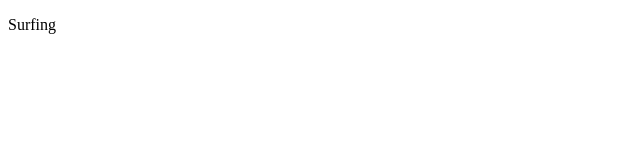
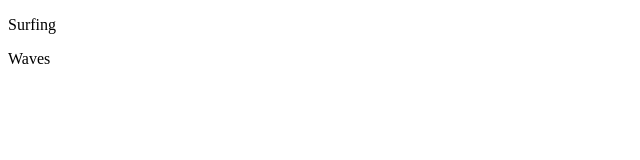
Before and after one commit to Snlaabs/testGetnew, a plain HTML site: page index.html in a window 1280 px wide. Shown: the full height of the page, 0-640 px from the left. Drawn offline with Linux system fonts and the light colour scheme.

Commit message:
made changes index.html

```diff
--- a/index.html
+++ b/index.html
@@ -8,5 +8,6 @@
 </head>
 <body>
     <p>Surfing</p>
+    <p>Waves</p>
 </body>
 </html>
```
